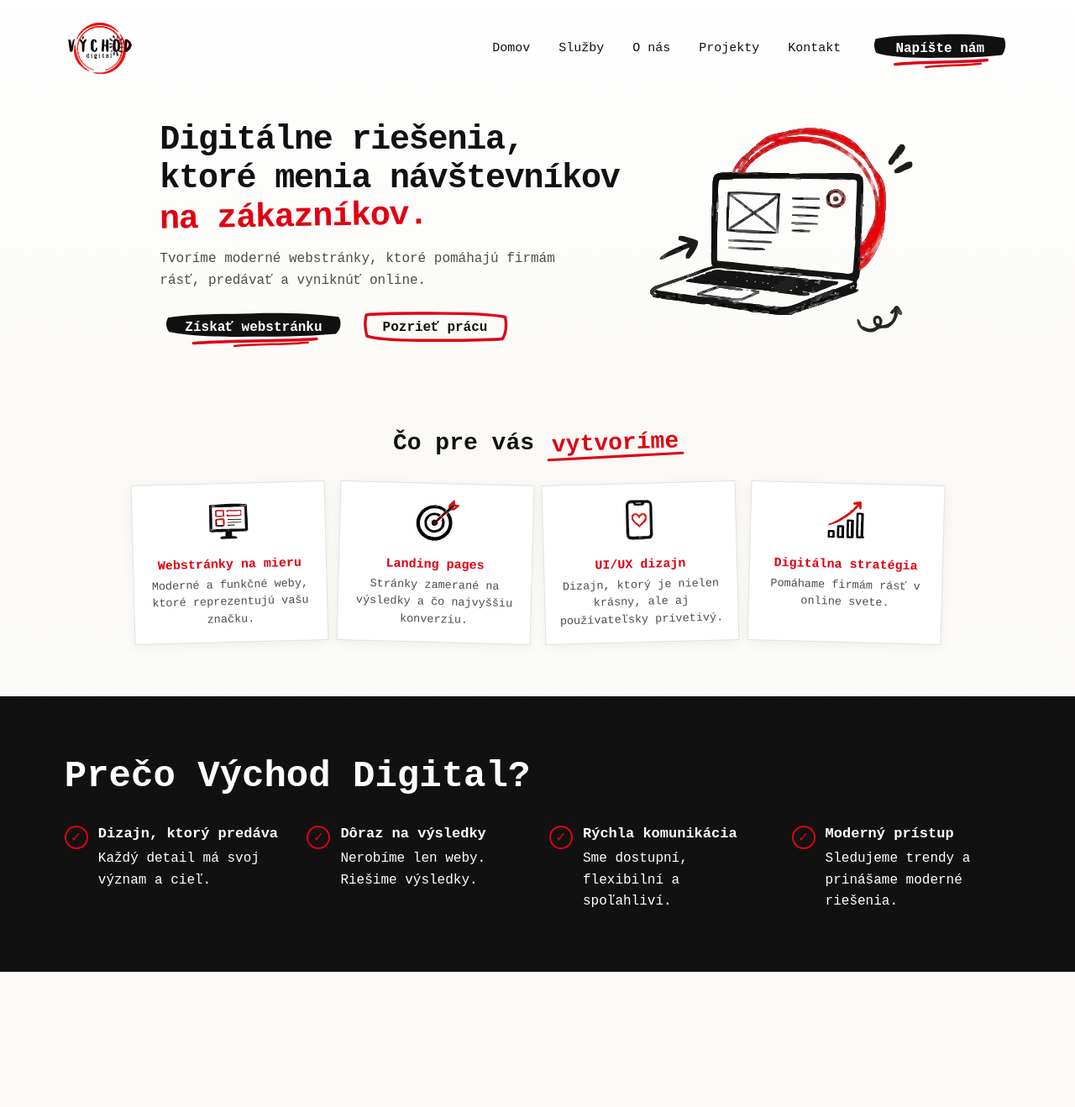
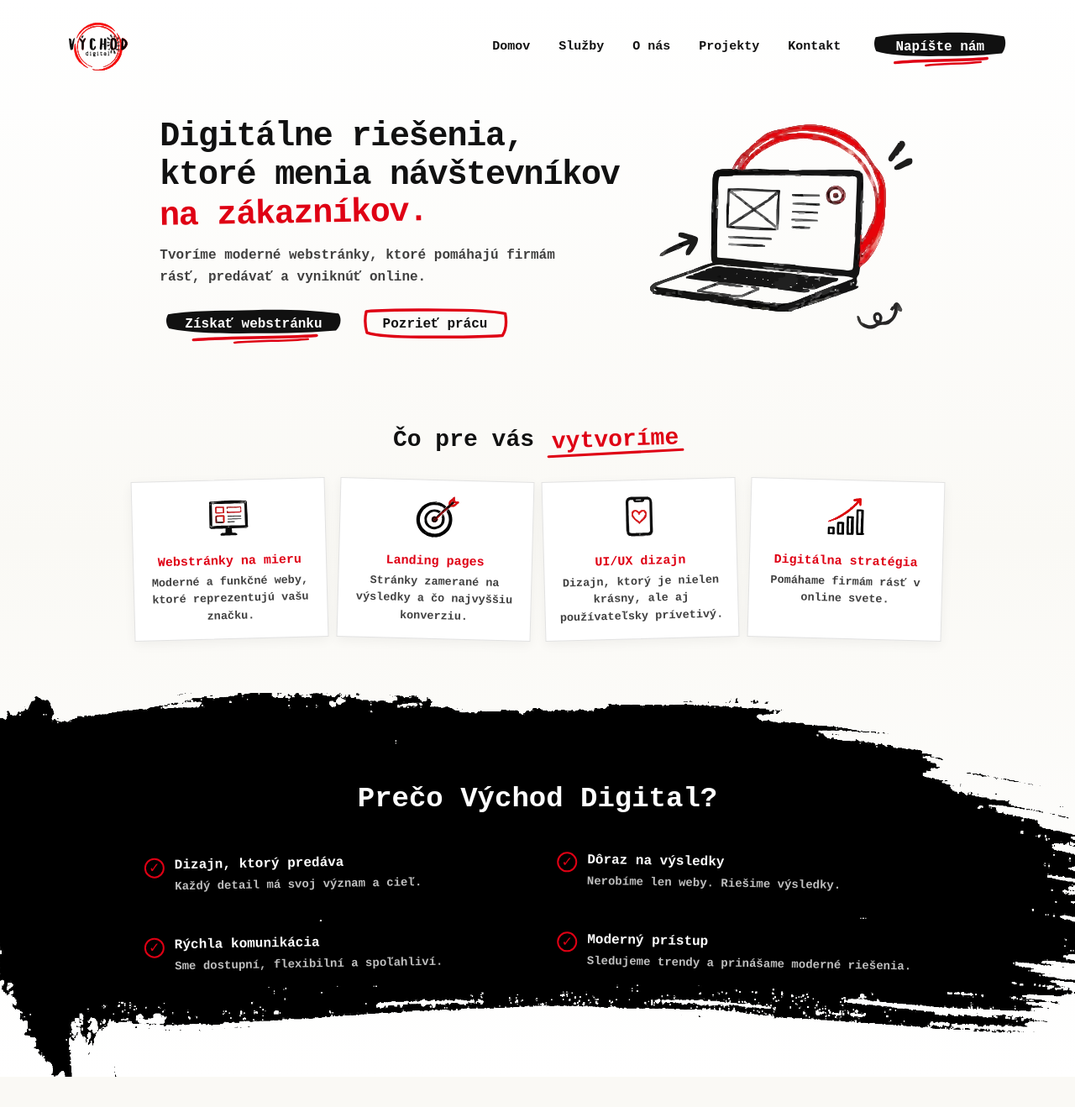
Before and after one commit to alisa777gul/vychod-digital, a React (Vite) app: page / in a window 1280 px wide. Shown: the whole page at 84% size. Before the commit the page ends 1193 px from the top, so only its background shows below. Built offline with nearby package versions, Linux system fonts and the light colour scheme.

Commit message:
section whyus

```diff
--- a/src/components/Header/Header.module.css
+++ b/src/components/Header/Header.module.css
@@ -46,8 +46,8 @@
   z-index: 140;
   display: inline-grid;
   place-items: center;
-  width: 64px;
-  height: 64px;
+  width: 68px;
+  height: 68px;
   flex: 0 0 auto;
   border-radius: 999px;
   overflow: visible;
@@ -61,7 +61,9 @@
 }
 
 .logo img {
-  display: block;
+  display: flex;
+  align-items: center;
+  justify-content: center;
   width: 64px;
   height: 64px;
   max-width: none;
@@ -72,14 +74,14 @@
   position: relative;
   z-index: 140;
   display: inline-grid;
-  width: 54px;
-  height: 54px;
+  width: 44px;
+  height: 44px;
   place-content: center;
   gap: 5px;
   padding: 0;
   background: #ffffff;
   border: 2px solid #111111;
-  box-shadow: 4px 4px 0 #df0014;
+  box-shadow: 2px 2px 0 #df0014;
   cursor: pointer;
   transform: rotate(-2deg);
   transition:
@@ -234,18 +236,18 @@
   }
 
   .logo {
-    width: 84px;
-    height: 84px;
+    width: 80px;
+    height: 80px;
   }
 
   .logo img {
-    width: 84px;
-    height: 84px;
+    width: 78px;
+    height: 78px;
   }
 
   .burger {
-    width: 56px;
-    height: 56px;
+    width: 54px;
+    height: 54px;
   }
 
   .menu {
@@ -288,7 +290,6 @@
   .nav a,
   .navButton {
     font-size: 15px;
-    font-weight: 500;
   }
 
   .nav a:hover,
--- a/src/components/Hero/Hero.module.css
+++ b/src/components/Hero/Hero.module.css
@@ -27,7 +27,9 @@
   margin-top: 14px;
   font-size: 15px;
   line-height: 1.6;
-  color: rgba(17, 17, 17, 0.75);
+  color: rgba(0, 0, 0, 0.75);
+
+  font-weight: 600;
   max-width: 520px;
 }
 
--- a/src/components/Services/Services.jsx
+++ b/src/components/Services/Services.jsx
@@ -1,6 +1,5 @@
 import { services } from "../../data/services";
 import styles from "./Services.module.css";
-import "./Services.module.css";
 
 export default function Services() {
   return (
--- a/src/components/Services/Services.module.css
+++ b/src/components/Services/Services.module.css
@@ -123,7 +123,7 @@
 
 .card p {
   font-size: 13.5px;
-  color: rgba(17, 17, 17, 0.75);
+
   line-height: 1.5;
 }
 
--- a/src/components/WhyUs/WhyUs.jsx
+++ b/src/components/WhyUs/WhyUs.jsx
@@ -4,6 +4,7 @@
 export default function WhyUs() {
   return (
     <section className={styles.whyUs} id="o-nas">
+      <div className="container whyUs">
         <h2>Prečo Východ Digital?</h2>
 
         <div className={styles.grid}>
@@ -18,6 +19,7 @@
             </article>
           ))}
         </div>
+      </div>
     </section>
   );
 }
--- a/src/components/WhyUs/WhyUs.module.css
+++ b/src/components/WhyUs/WhyUs.module.css
@@ -1,74 +1,121 @@
 .whyUs {
-  padding: 56px 20px;
-  color: #ffffff;
-  background: #111111;
+  padding: 60px 0;
+  color: #fff;
+  overflow: hidden;
 }
 
+/* TITLE */
 .whyUs h2 {
   margin: 0 0 32px;
-  font-size: clamp(28px, 9vw, 38px);
-  line-height: 1.15;
+  text-align: center;
+
+  font-size: clamp(26px, 5vw, 40px);
+  font-weight: 800;
+  line-height: 1.1;
+
+  /* MOBILE BACKGROUND */
+  background-image: url("../../assets/whyus.png");
+  background-repeat: no-repeat;
+  background-size: 400px auto;
+  background-position: center;
+  padding: 20px 10px;
 }
 
+/* GRID */
 .grid {
   display: grid;
   grid-template-columns: 1fr;
-  gap: 24px;
+  gap: 18px;
 }
 
+/* CARD (MOBILE = С ОТДЕЛЬНЫМ ФОНОМ) */
 .reason {
   display: flex;
+  gap: 12px;
   align-items: flex-start;
-  gap: 12px;
+
+  padding: 16px 14px;
+
+  background-image: url("../../assets/whyus.png");
+  background-repeat: no-repeat;
+  background-size: cover;
+  background-position: center;
+
+  transition: 0.25s ease;
 }
 
+/* лёгкий “хаос” */
+.reason:nth-child(odd) {
+  transform: rotate(-1deg);
+}
+
+.reason:nth-child(even) {
+  transform: rotate(1deg);
+}
+
+/* hover */
+.reason:hover {
+  transform: translateY(-6px) rotate(0deg);
+}
+
+/* ICON */
 .reason span {
+  width: 24px;
+  height: 24px;
+
   display: grid;
   place-items: center;
-  width: 28px;
-  height: 28px;
+
   color: #df0014;
   border: 2px solid #df0014;
   border-radius: 50%;
-  flex: 0 0 auto;
 }
 
+/* TEXT */
 .reason h3 {
-  margin: 0 0 8px;
-  font-size: 17px;
+  margin: 0 0 6px;
+  font-size: 16px;
+  font-weight: 700;
 }
 
 .reason p {
   margin: 0;
-  line-height: 1.6;
+  font-size: 14px;
+  line-height: 1.5;
+  color: rgba(255, 255, 255, 0.75);
 }
 
 @media (min-width: 768px) {
+  .whyUs h2 {
+    background-size: 520px auto;
+  }
+  .grid {
+    grid-template-columns: repeat(2, 1fr);
+  }
+
+  .whyUs h2 {
+    font-size: 34px;
+  }
+}
+
+@media (min-width: 1024px) {
+  .whyUs h2 {
+    background: none;
+    padding: 0;
+  }
+  .reason {
+    background-color: black;
+    background-image: none;
+  }
   .whyUs {
-    padding: 64px 6vw;
+    padding: 80px 0;
+    background-image: url("../../assets/whyus.png");
+    background-repeat: no-repeat;
+    background-position: center;
+    background-size: 1500px auto;
   }
 
   .grid {
     grid-template-columns: repeat(2, 1fr);
-    gap: 28px;
-  }
-
-  .whyUs h2 {
-    font-size: clamp(32px, 5vw, 42px);
   }
 }
-
-@media (min-width: 1024px) {
-  .whyUs {
-    padding: 70px 6vw;
-  }
-
-  .grid {
-    grid-template-columns: repeat(4, 1fr);
-  }
-
-  .whyUs h2 {
-    margin-bottom: 34px;
-    font-size: clamp(34px, 4vw, 44px);
-  }
-}
--- a/src/index.css
+++ b/src/index.css
@@ -27,3 +27,9 @@
   padding: 0;
   list-style: none;
 }
+
+p {
+  color: rgba(0, 0, 0, 0.75);
+
+  font-weight: 600;
+}
```
Also changed, not shown: src/assets/whyus.png (added). Lines whose indentation alone changed are shown as unchanged.
